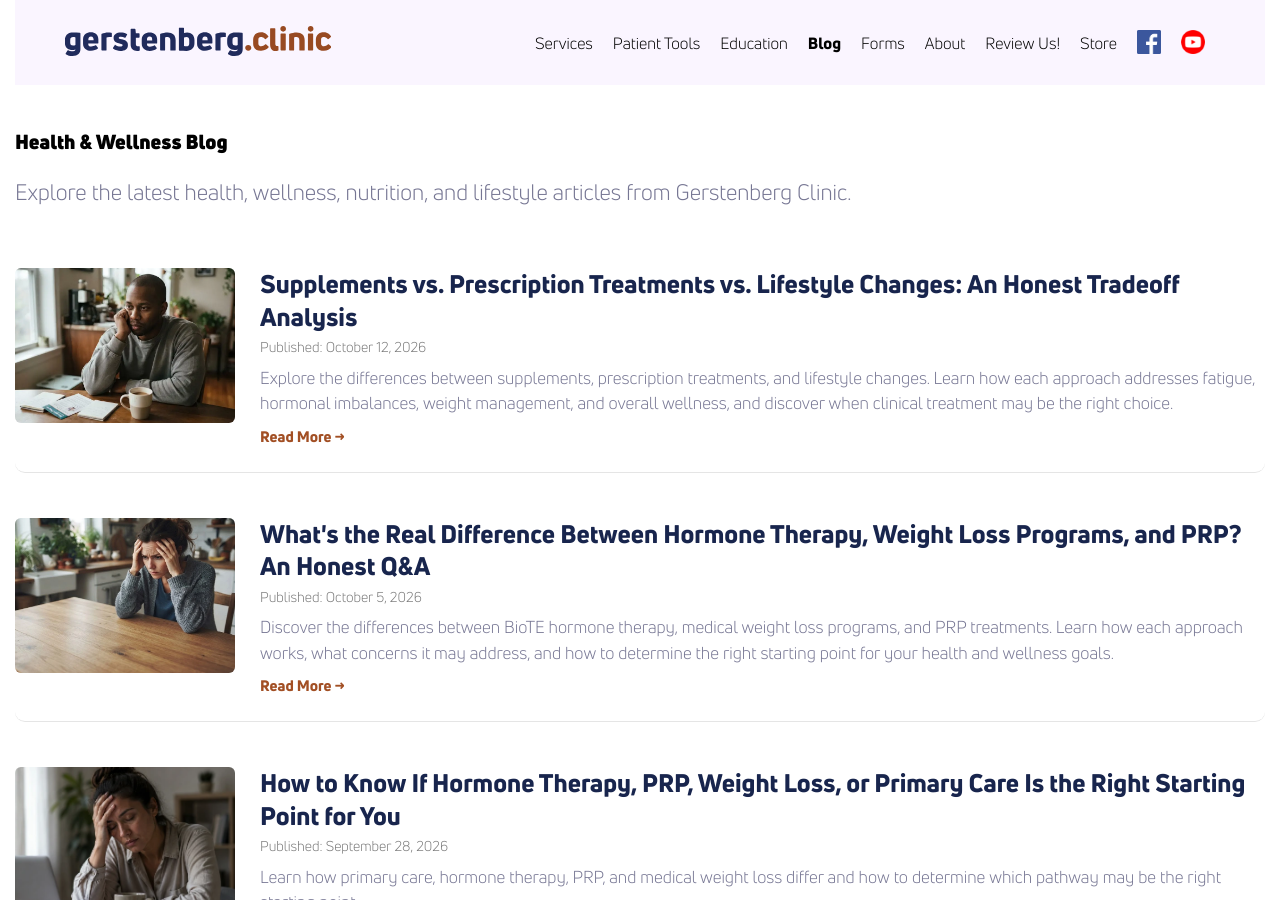
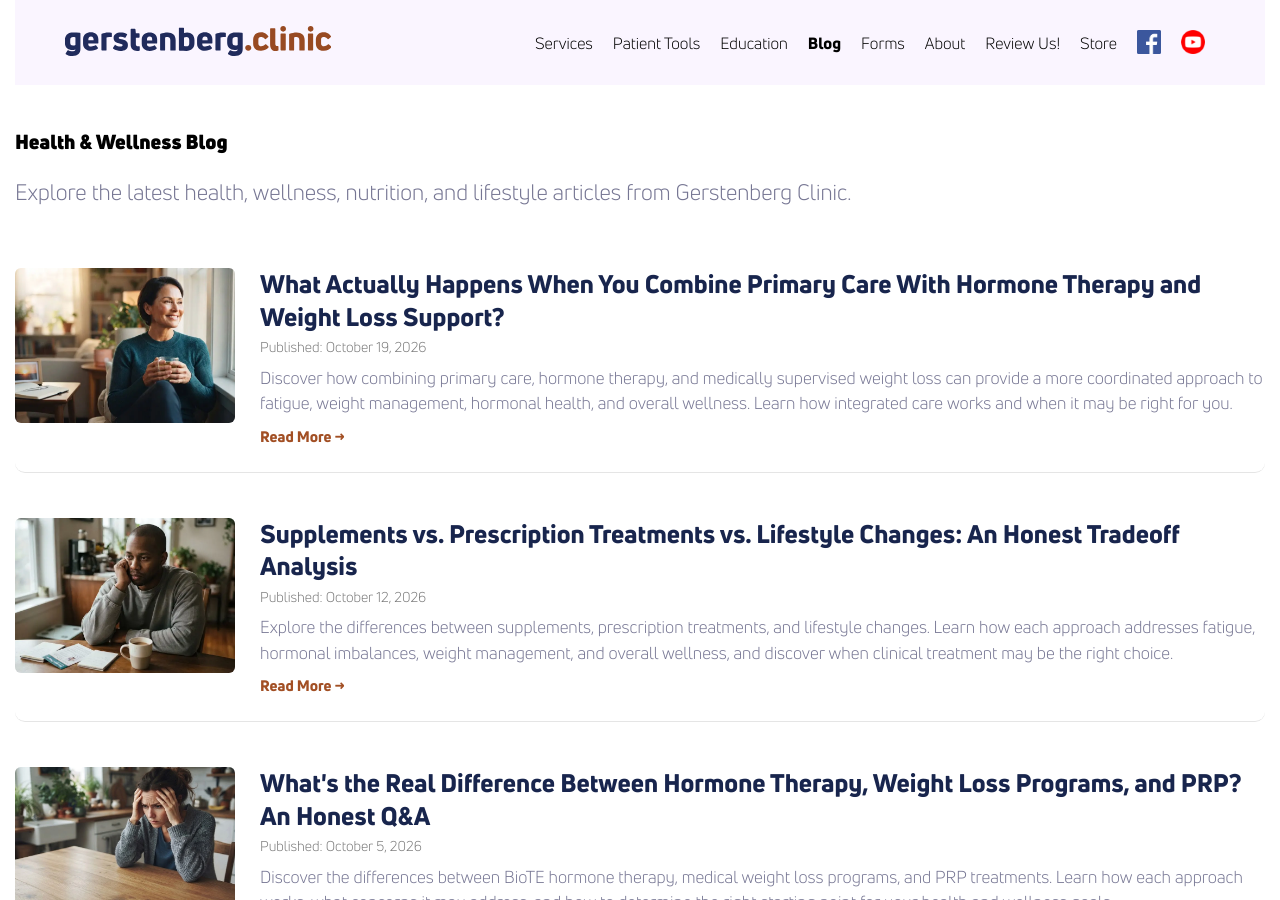
Before and after one commit to theneverwoods/gerstenberg.clinic, a Jekyll site: the page built from blog.html, in a window 1280 px wide and 900 px high. Built offline with Jekyll 4.4.1, drawn with Linux system fonts in a browser that asks for light colours; a script that is not in the unit is left out.

Commit message:
Update blog.html

```diff
--- a/blog.html
+++ b/blog.html
@@ -136,6 +136,69 @@ redirect_from:
         </p>
 
         <div class="blog-posts">
+
+<!-- ================================= -->
+<!-- BLOG POST 4 - OCTOBER 19, 2026 -->
+<!-- ================================= -->
+
+<article class="card">
+
+    <!-- Blog Thumbnail -->
+    <a
+        class="blog-image-link"
+        href="{{ site.baseurl }}/blog/what-actually-happens-when-you-combine-primary-care-with-hormone-therapy-and-weight-loss-support"
+    >
+        <img
+            src="{{ site.baseurl }}/img/blog/october-blog-3.webp"
+            alt="Integrated primary care, hormone therapy, and medical weight loss support"
+            class="blog-thumbnail"
+            loading="lazy"
+            width="220"
+            height="155"
+        >
+    </a>
+
+    <!-- Blog Content -->
+    <div class="blog-content">
+
+        <!-- Blog Title -->
+        <h2>
+            <a href="{{ site.baseurl }}/blog/what-actually-happens-when-you-combine-primary-care-with-hormone-therapy-and-weight-loss-support">
+                What Actually Happens When You Combine Primary Care With Hormone Therapy and Weight Loss Support?
+            </a>
+        </h2>
+
+        <!-- Publication Date -->
+        <p class="blog-date">
+            Published:
+            <time datetime="2026-10-19">
+                October 19, 2026
+            </time>
+        </p>
+
+        <!-- Blog Description -->
+        <p class="blog-description">
+            Discover how combining primary care, hormone therapy,
+            and medically supervised weight loss can provide a
+            more coordinated approach to fatigue, weight management,
+            hormonal health, and overall wellness. Learn how
+            integrated care works and when it may be right for you.
+        </p>
+
+        <!-- Read More -->
+        <a
+            class="blog-read-more"
+            href="{{ site.baseurl }}/blog/what-actually-happens-when-you-combine-primary-care-with-hormone-therapy-and-weight-loss-support"
+        >
+            Read More &rarr;
+        </a>
+
+    </div>
+
+</article>
+
+<!-- END BLOG POST 4 -->
+
 
 <!-- BLOG POST 3 - OCTOBER 12, 2026 -->
 <article class="card">
```
